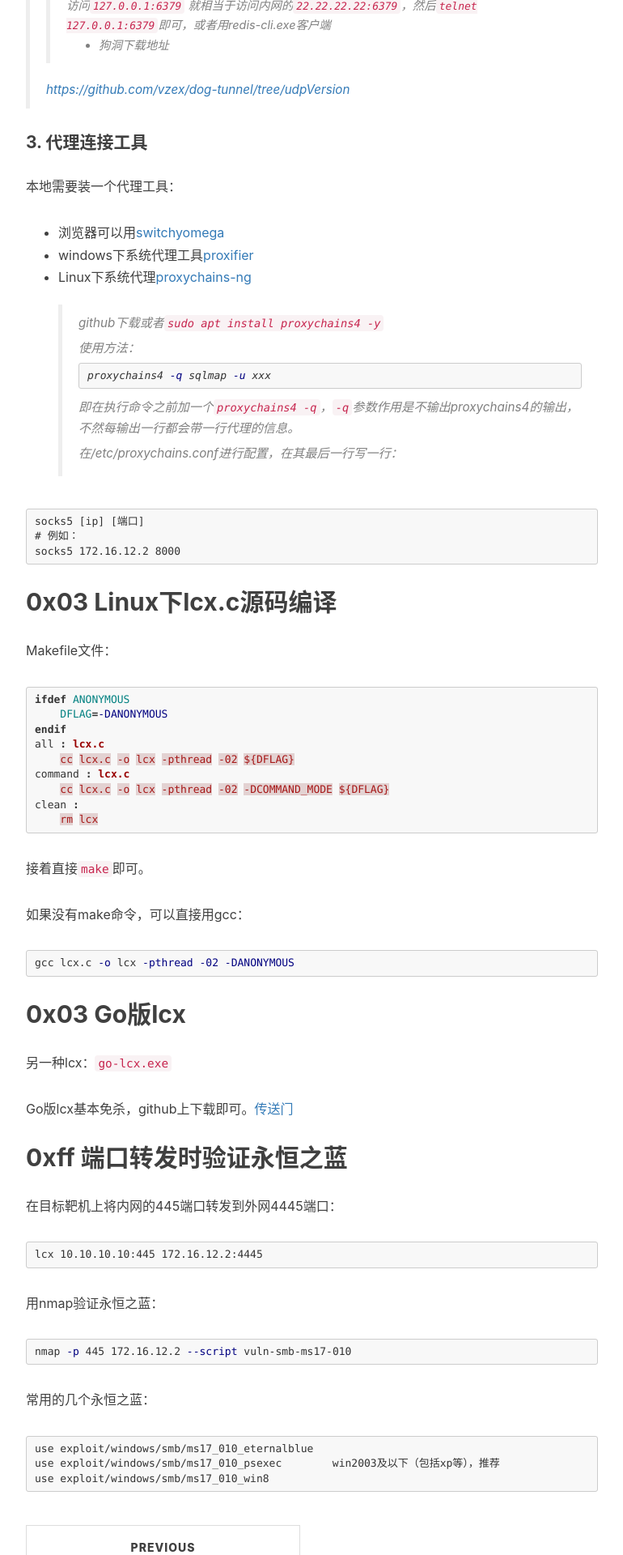
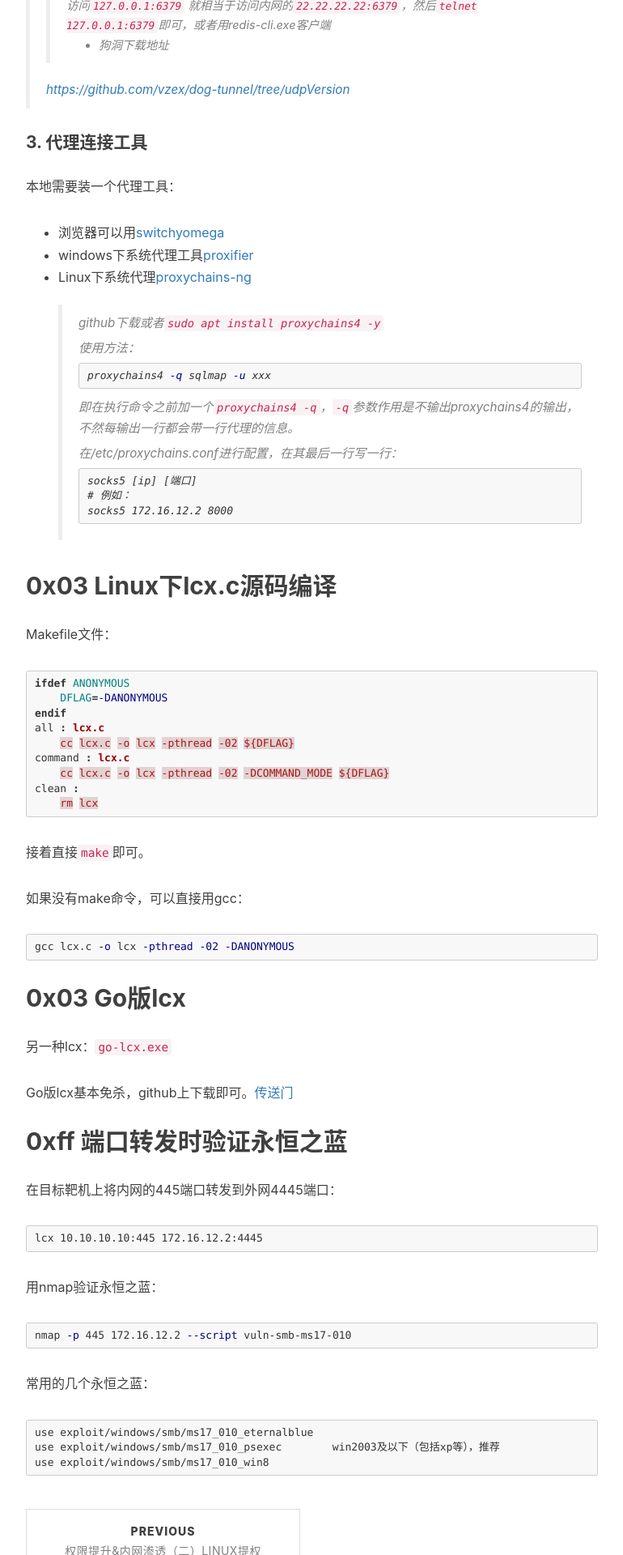
Before and after one commit to HouKC/houkc.github.io, a Jekyll site: the page built from _posts/2021-01-18-trafficForwarding.md, in a window 1280 px wide. Shown: the part 4480-6400 px from the top of the page at 81% size, without its empty margins (233-1003 px from the left). Built offline with Jekyll 4.4.1, drawn with Linux system fonts in a browser that asks for light colours; nearby versions of some CDN libraries; comment, search, counter and statistics services are not loaded.

````diff
--- a/_posts/2021-01-18-trafficForwarding.md
+++ b/_posts/2021-01-18-trafficForwarding.md
@@ -196,13 +196,13 @@ lcx -listen 443 9000
 >
 > 即在执行命令之前加一个`proxychains4 -q`，`-q`参数作用是不输出proxychains4的输出，不然每输出一行都会带一行代理的信息。
 >
-在/etc/proxychains.conf进行配置，在其最后一行写一行：
-
-```
-socks5 [ip] [端口]
-# 例如：
-socks5 172.16.12.2 8000
-```
+> 在/etc/proxychains.conf进行配置，在其最后一行写一行：
+>
+> ```
+> socks5 [ip] [端口]
+> # 例如：
+> socks5 172.16.12.2 8000
+> ```
 
 
 
````
